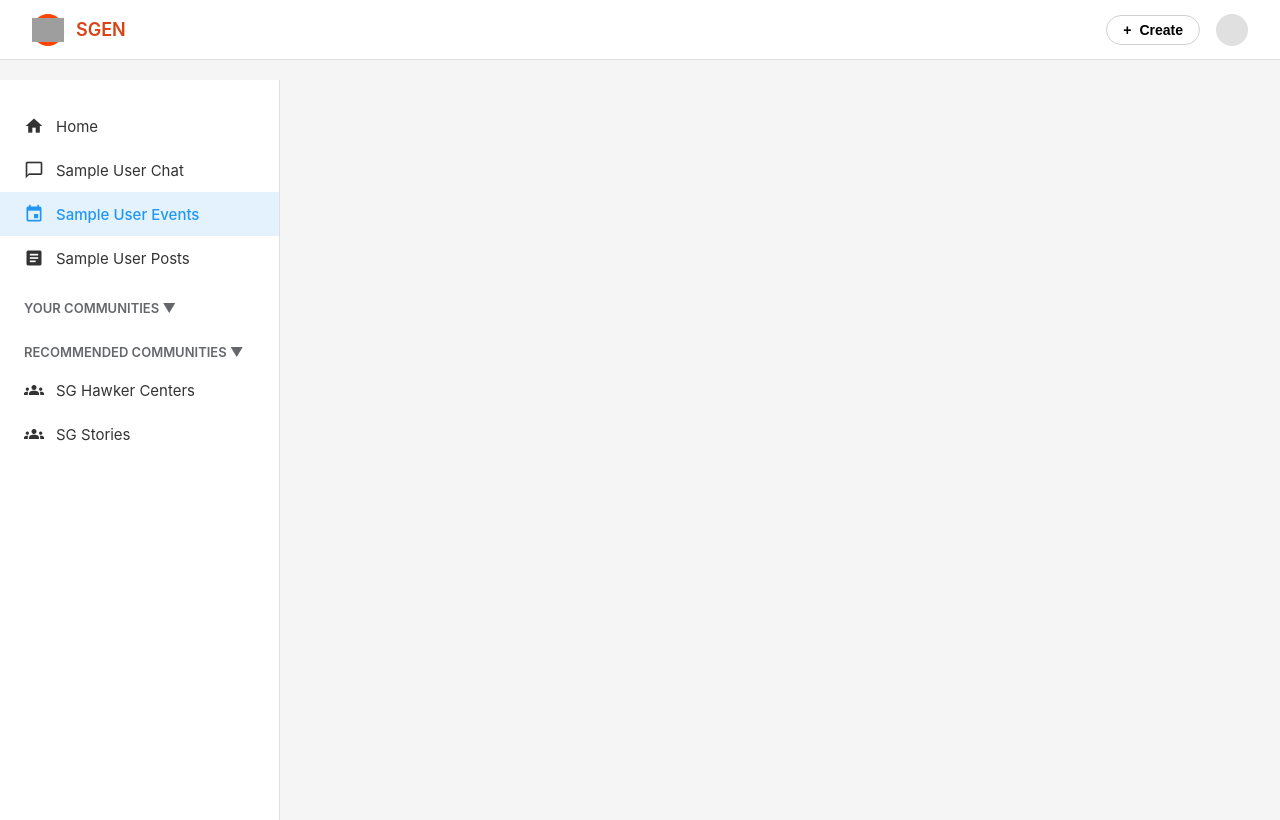
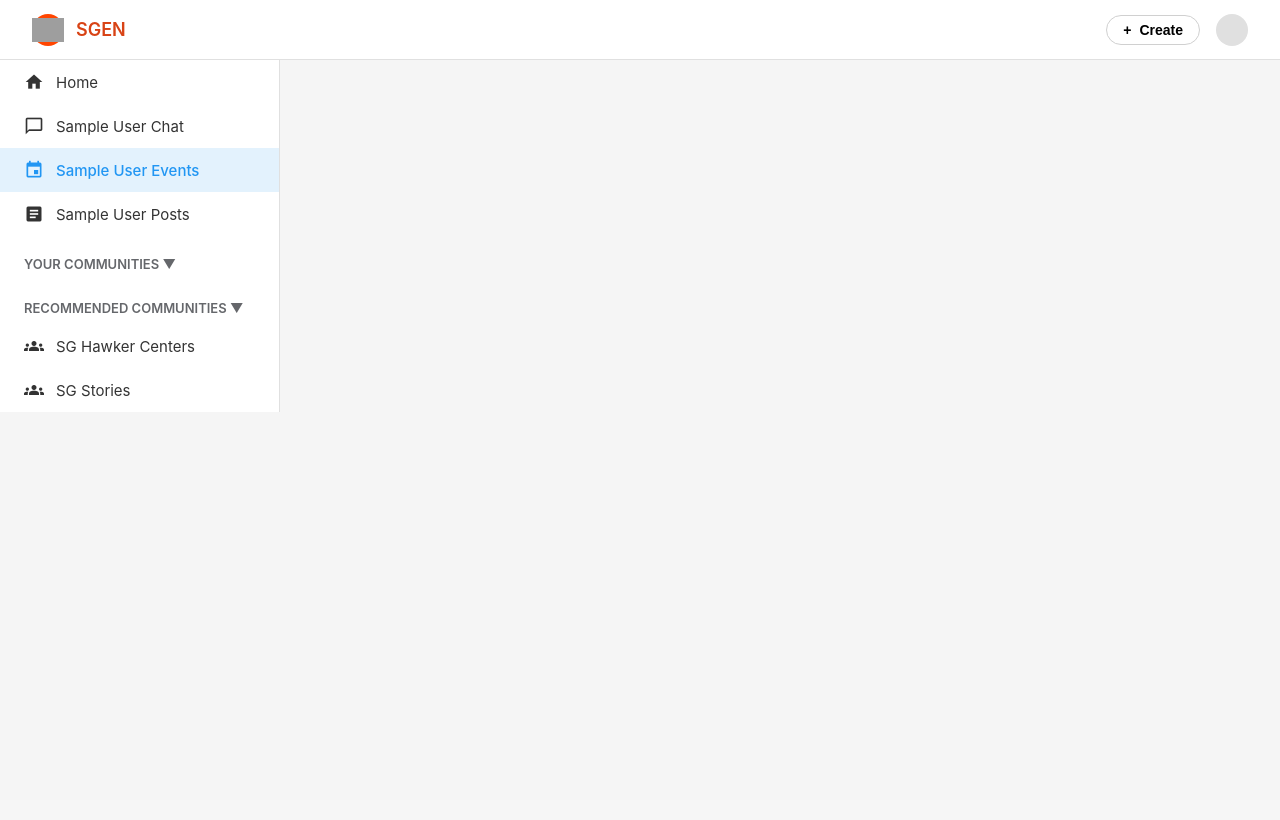
Before and after one commit to Generic-Inc/SGEN, a Python web app: template src/client/templates/communities.html in a window 1280 px wide. After the commit the page ends 412 px from the top, so only its background shows below. Run offline with Jinja, Linux system fonts and the light colour scheme; the template is opened without the code that fills it: most values are stand-ins (such as "Sample title", 1, 10 or a date in 2020); grey boxes are pictures that could not be loaded.

Commit message:
no more gap in /community/1

```diff
--- a/src/client/static/styles/style.css
+++ b/src/client/static/styles/style.css
@@ -63,6 +63,7 @@ body {
     display: flex;
     margin-top: 60px;
     height: calc(100vh - 60px);
+    align-items: flex-start;
 }
 
 .sidebar {
@@ -71,6 +72,7 @@ body {
     border-right: 1px solid #e0e0e0;
     overflow-y: auto;
     flex-shrink: 0;
+    margin-top: 0 !important;
 }
 
 .nav-item, .community-item {
@@ -86,7 +88,7 @@ body {
 
 .main-content {
     flex: 1;
-    padding: 30px 40px;
+    padding: 0px 40px;
     overflow-y: auto;
     display: flex;
     justify-content: center;
--- a/src/client/templates/communities.html
+++ b/src/client/templates/communities.html
@@ -1,30 +1,22 @@
 {% from 'components/post.html' import postsfeed %}
 {% from 'components/components.html' import topnav, sidenav %}
-{% block title %}Communities - SGEN{% endblock %}
+
 <!DOCTYPE html>
 <html lang="en">
     <head>
         <meta charset="UTF-8">
         <meta name="viewport" content="width=device-width, initial-scale=1.0">
-    <title>{{ community.display_name }} - Home</title>
+        <title>{{ community.display_name }} - SGEN</title>
         <link href="https://fonts.googleapis.com/icon?family=Material+Icons" rel="stylesheet">
         <link rel="stylesheet" href="../../static/styles/style.css">
         <link rel="stylesheet" href="../../static/styles/communities.css">
         <link rel="stylesheet" href="../../static/styles/root.css">
     </head>
-<body>
-
-{{ topnav() }}
-
-
-<div class="container">
-
+    <body style="margin: 0; padding: 0;">{{ topnav() }}<div class="container" style="margin-top: 60px; display: flex;">
         {{ sidenav(community) }}
-
-        <main class="main-content">
+        <main class="main-content" style="padding-top: 0;">
             {{ postsfeed(community_posts) }}
         </main>
-
     </div>
     </body>
 </html>
--- a/src/client/templates/components/components.html
+++ b/src/client/templates/components/components.html
@@ -18,8 +18,7 @@
 
 {% macro sidenav(current_community=None) %}
 <div class="sidebar">
-    <div class="nav-item" onclick="loadHome()" style="cursor: pointer;"></div>
-    <div class="nav-item" onclick="window.location.href='/'">
+    <div class="nav-item" onclick="window.location.href='/'" style="margin-top: 0;">
         <span class="material-icons">home</span>
         <span>Home</span>
     </div>
```
Lines whose indentation alone changed are shown as unchanged.
